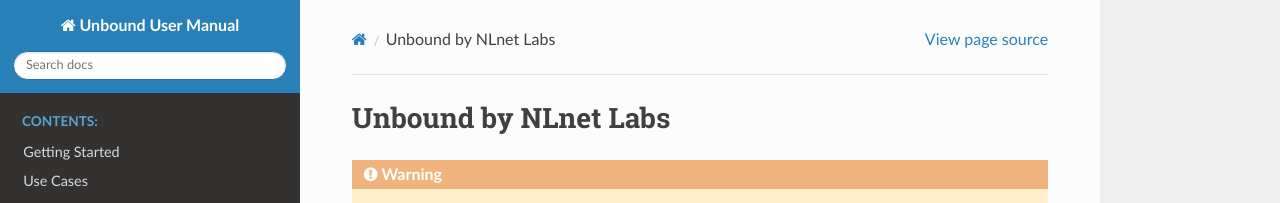
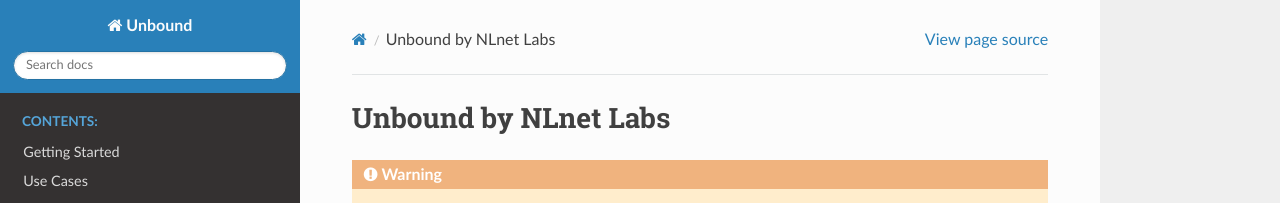
Before and after one commit to NLnetLabs/unbound-manual, a Sphinx documentation site: the page built from source/index.rst, in a window 1280 px wide. Shown: the top 203 px of the page. Built offline with Sphinx 7.4.7 and the Read the Docs theme 2.0.0, drawn with Linux system fonts in a browser that asks for light colours.

Commit message:
Change title

```diff
--- a/source/conf.py
+++ b/source/conf.py
@@ -19,7 +19,7 @@
 
 # -- Project information -----------------------------------------------------
 
-project = 'Unbound User Manual'
+project = 'Unbound'
 copyright = '2020, The Unbound Team'
 author = 'The Unbound Team'
 
```
